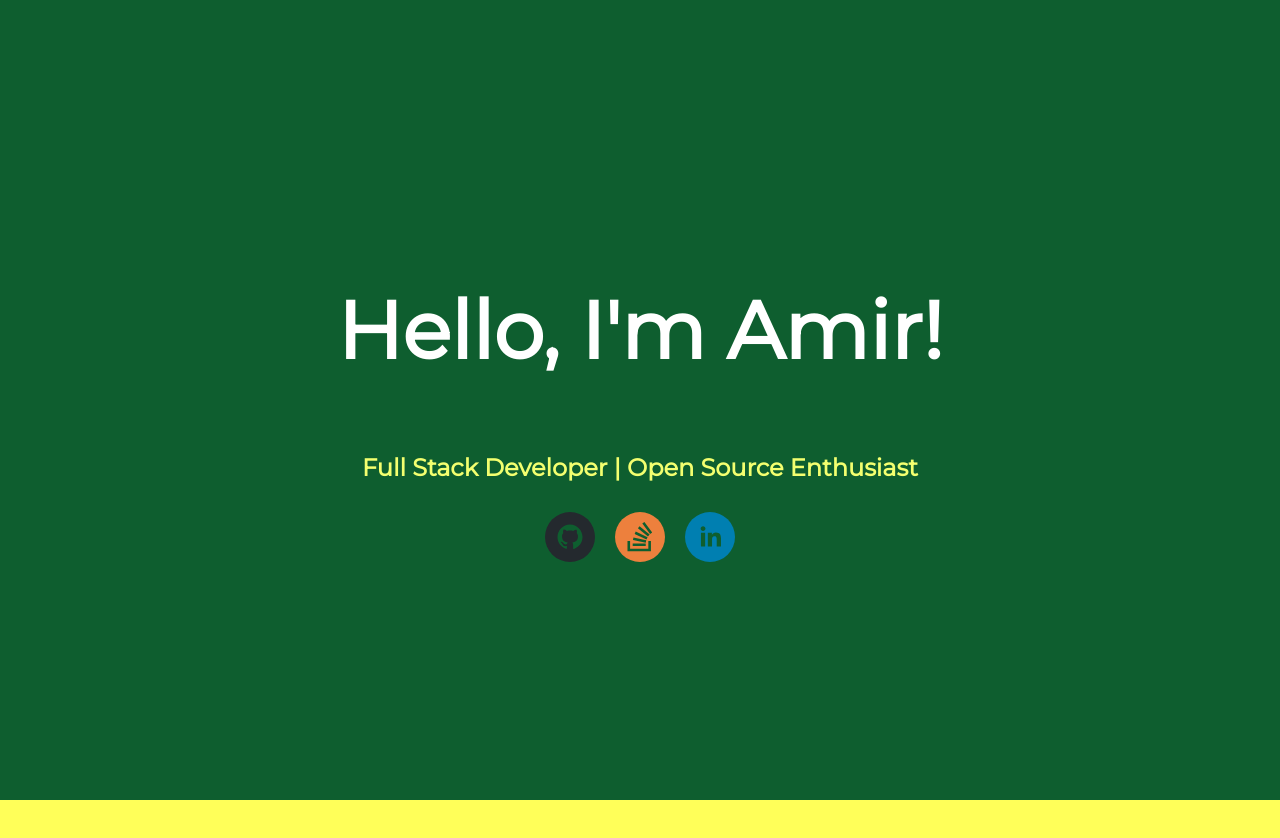
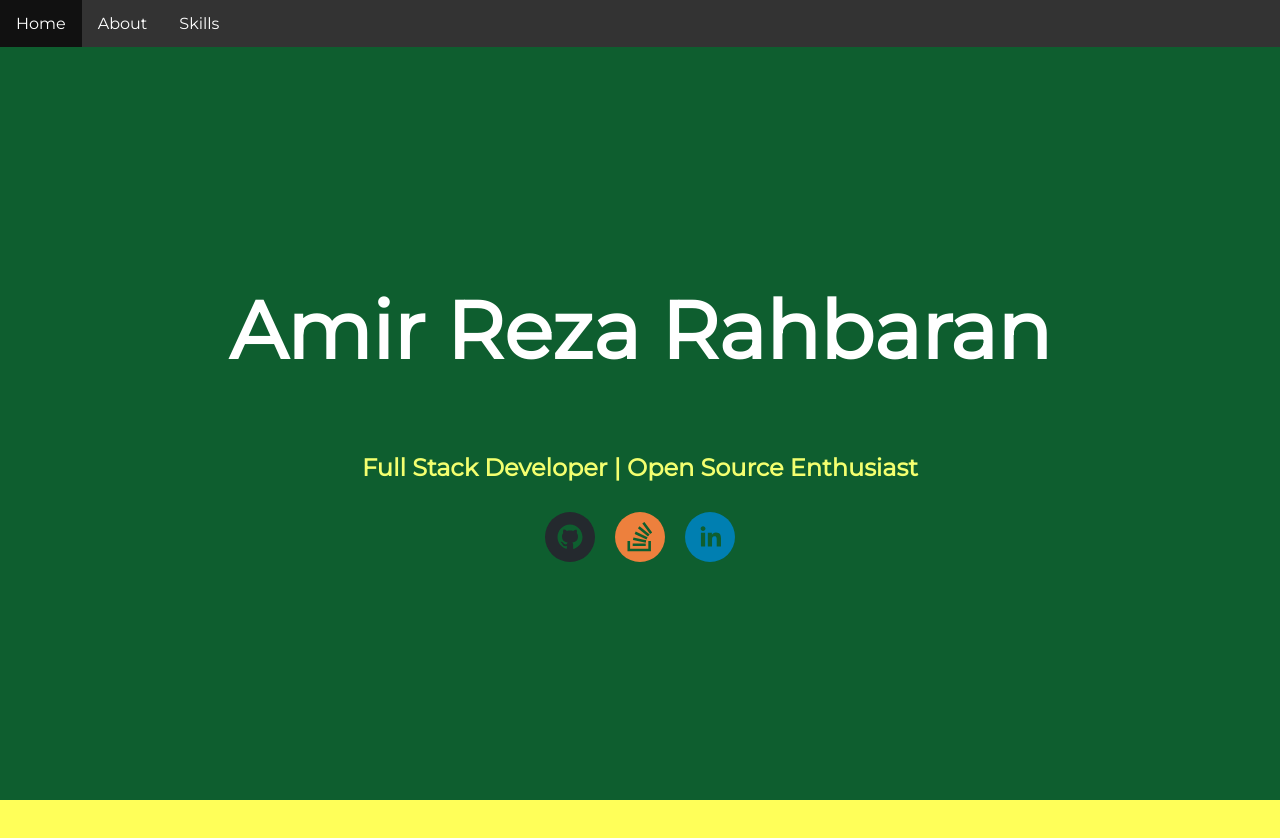
Before and after one commit to amirrahbaran/amirrahbaran-resume, a React (Create React App) app: page / in a window 1280 px wide. Shown: the top 838 px of the page. Built offline with nearby package versions, Linux system fonts and the light colour scheme.

Commit message:
a navigator component added

```diff
--- a/src/App.js
+++ b/src/App.js
@@ -1,5 +1,6 @@
 import React, { Component } from "react";
 
+import Navigator from "./components/Navigator";
 import IntroductionSection from "./sections/IntroductionSection";
 import AboutSection from "./sections/AboutSection";
 import SkillSection from "./sections/SkillSection";
@@ -10,7 +11,7 @@ class App extends Component {
   render() {
     return (
       <div className="App">
-        <div className="navigation" />
+        <Navigator />
         <IntroductionSection />
         <AboutSection />
         <SkillSection />
--- a/src/components/Fullpage.js
+++ b/src/components/Fullpage.js
@@ -6,7 +6,7 @@ class Fullpage extends Component {
   render() {
     const { children } = this.props;
     return (
-      <div className={`fullpage ${this.props.className || ""}`}>{children}</div>
+      <div id={this.props.id} className={`fullpage ${this.props.className || ""}`}>{children}</div>
     );
   }
 }
--- /dev/null
+++ b/src/components/Navigator.css
@@ -0,0 +1,30 @@
+.nav > ul {
+  list-style-type: none;
+  margin: 0;
+  padding: 0;
+  overflow: hidden;
+  background-color: #333;
+  position: fixed;
+  top: 0;
+  width: 100%;
+}
+
+.nav > ul > li {
+  float: left;
+}
+
+.nav > ul > li > a {
+  display: block;
+  color: white;
+  text-align: center;
+  padding: 14px 16px;
+  text-decoration: none;
+}
+
+.nav > ul > li > a:hover:not(.active) {
+  background-color: #111;
+}
+
+.nav > ul > li.active {
+  background-color: #4caf50;
+}
--- /dev/null
+++ b/src/components/Navigator.js
@@ -0,0 +1,25 @@
+import React, { Component } from "react";
+import data from "../data.json";
+
+import "./Navigator.css";
+
+class Navigator extends Component {
+  render() {
+    return (
+      <div className="nav">
+        <ul>
+          <li>
+            <a href="#home">Home</a>
+          </li>
+          {data.sections.map(eachSection => (
+            <li>
+              <a href={`#${eachSection.title}`}>{eachSection.title}</a>
+            </li>
+          ))}
+        </ul>
+      </div>
+    );
+  }
+}
+
+export default Navigator;
--- a/src/data.json
+++ b/src/data.json
@@ -1,5 +1,5 @@
 {
-  "title": "Hello, I'm Amir!",
+  "title": "Amir Reza Rahbaran",
   "subtitle": "Full Stack Developer | Open Source Enthusiast",
   "links": {
     "github": "https://github.com/amirrahbaran",
--- a/src/sections/AboutSection.js
+++ b/src/sections/AboutSection.js
@@ -7,7 +7,7 @@ import "./AboutSection.css";
 class AboutSection extends Component {
   render() {
     return (
-      <Fullpage className="second">
+      <Fullpage id={data.sections[0].title} className="second">
         <h3>{data.sections[0].title}</h3>
         <div className="paragraphs">
           {data.sections[0].items.map(p => {
--- a/src/sections/IntroductionSection.js
+++ b/src/sections/IntroductionSection.js
@@ -8,7 +8,7 @@ import "./IntroductionSection.css";
 class IntroductionSection extends Component {
   render() {
     return (
-      <Fullpage className="first">
+      <Fullpage id="home" className="first">
         <h1 className="title">{data.title}</h1>
         <div>
           <h2 className="subtitle">{data.subtitle}</h2>
--- a/src/sections/SkillSection.js
+++ b/src/sections/SkillSection.js
@@ -8,7 +8,7 @@ import "./SkillSection.css";
 class SkillSection extends Component {
   render() {
     return (
-      <Fullpage className="third">
+      <Fullpage id={data.sections[1].title} className="third">
         <h3>{data.sections[1].title}</h3>
         <div className="cards-wrapper">
           {data.sections[1].items.map(eachSkill => (
```
